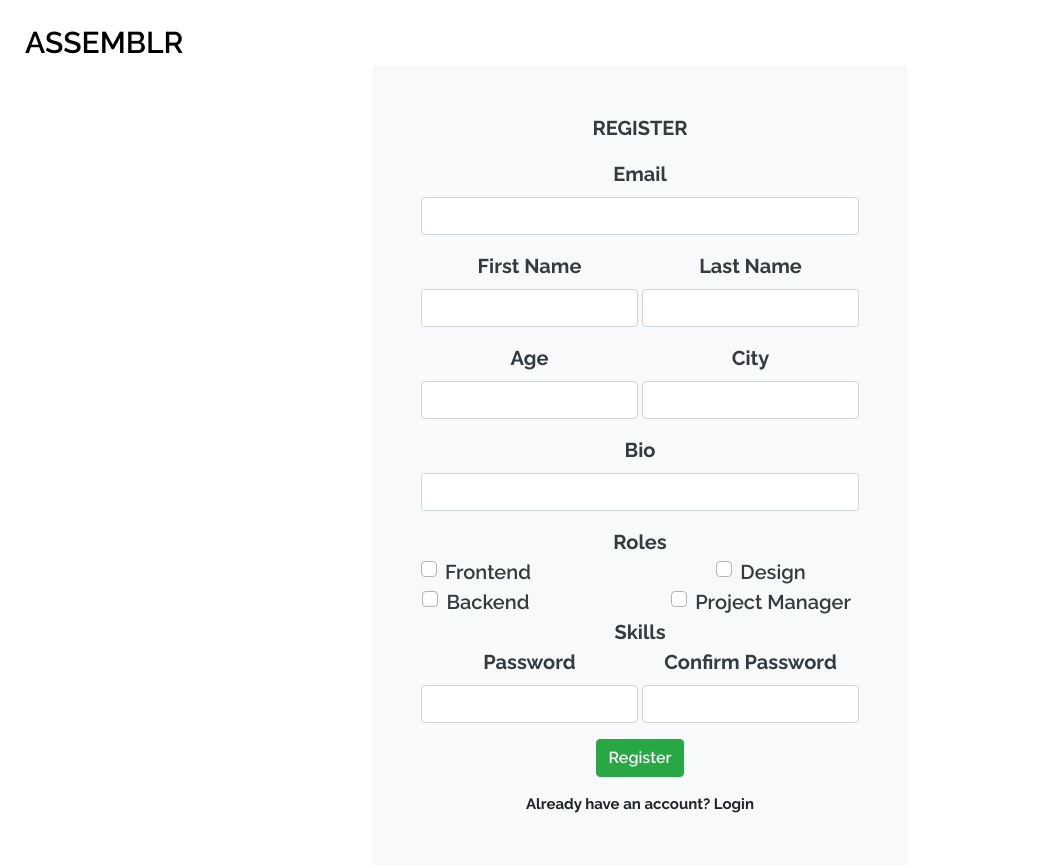
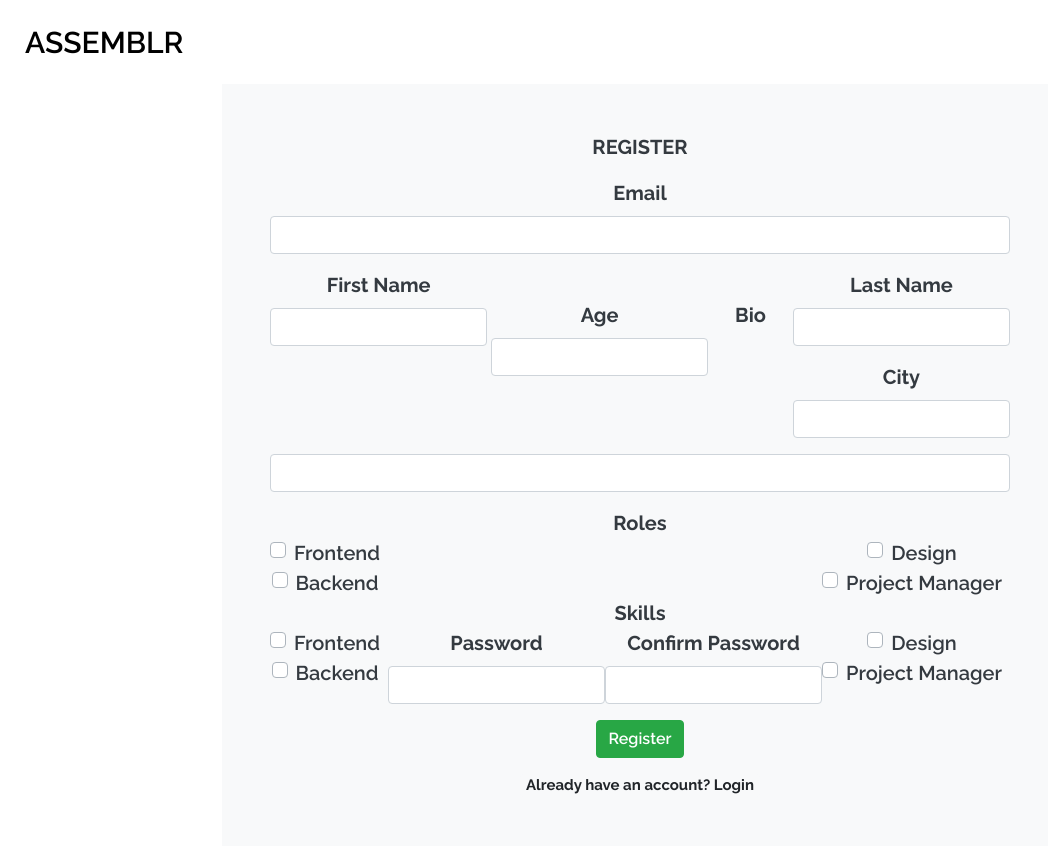
Before and after one commit to SolonEDU/assemblr, a Flask app: page /signup in a window 1280 px wide. Shown: the whole page, without its empty margins (0-1048 px from the left). Run offline with Flask 2, Linux system fonts and the light colour scheme; some libraries are stand-ins or nearby versions.

Commit message:
change reg

```diff
--- a/templates/base.html
+++ b/templates/base.html
@@ -1,5 +1,5 @@
 <!DOCTYPE html>
-{% block style %}
+{% block scroll %}
 <html style="overflow-y:hidden">
 {% endblock %}
 
@@ -26,8 +26,8 @@
                     <table>
                         {% block navItems %}
                         {% endblock %}
-                        <th><a href="./profile/{{ session['username'] }}">account</a></th>
-                        <th><a href="./logout">logout</a></th>
+                        <th><a href="./profile/{{ session['uid'] }}">Account</a></th>
+                        <th><a href="./logout">Logout</a></th>
                     </table>
                 </div>
             </nav>
--- a/templates/register.html
+++ b/templates/register.html
@@ -1,6 +1,6 @@
 {% extends "base.html" %}
 
-{% block style %}
+{% block scroll %}
 <html style="overflow-y:scroll">
 {% endblock %}
 
@@ -69,7 +69,27 @@
             </div>
             <br>
             <br>
-            <div class="font-weight-bold" style="float: none">Skills</div>
+            <div class="font-weight-bold">Skills</div>
+            <div style="float: left;">
+                <div class="custom-control custom-checkbox mr-sm-2">
+                    <input type="checkbox" class="custom-control-input" id="frontend">
+                    <label class="custom-control-label" for="frontend">Frontend</label>
+                </div>
+                <div class="custom-control custom-checkbox mr-sm-2">
+                    <input type="checkbox" class="custom-control-input" id="backend">
+                    <label class="custom-control-label" for="backend">Backend</label>
+                </div>
+            </div>
+            <div style="float: right;">
+                <div class="custom-control custom-checkbox mr-sm-2">
+                    <input type="checkbox" class="custom-control-input" id="design">
+                    <label class="custom-control-label" for="design">Design</label >
+                </div>
+                <div class="custom-control custom-checkbox mr-sm-2">
+                    <input type="checkbox" class="custom-control-input" id="projectmanager">
+                    <label class="custom-control-label" for="projectmanager">Project Manager</label>
+                </div>
+            </div>
             <div class="form-group" style="float:left">
                 <label for="password" class="font-weight-bold">Password</label>
                 <input name="password" type="password" class="form-control" id="password" required>
```
